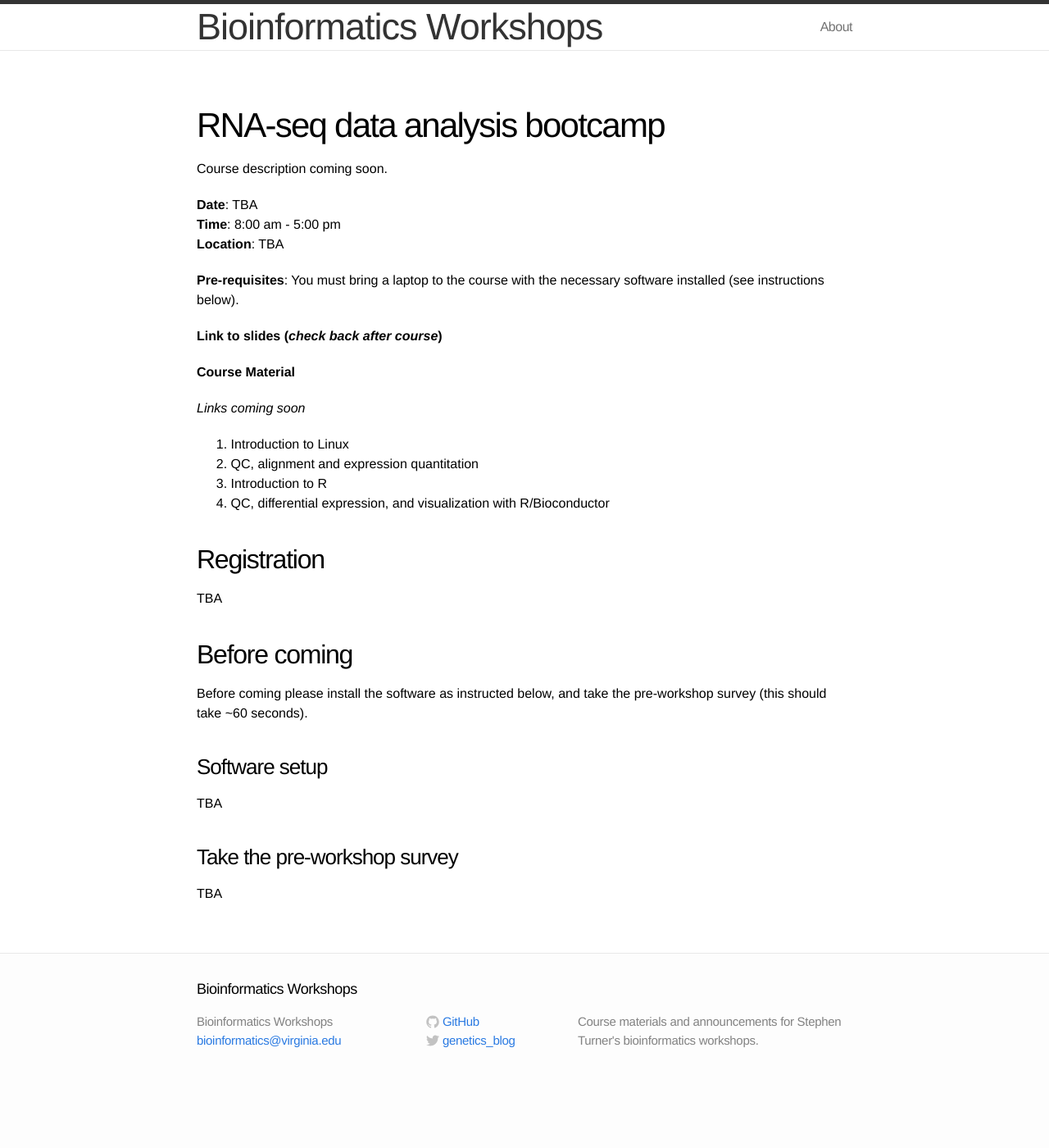
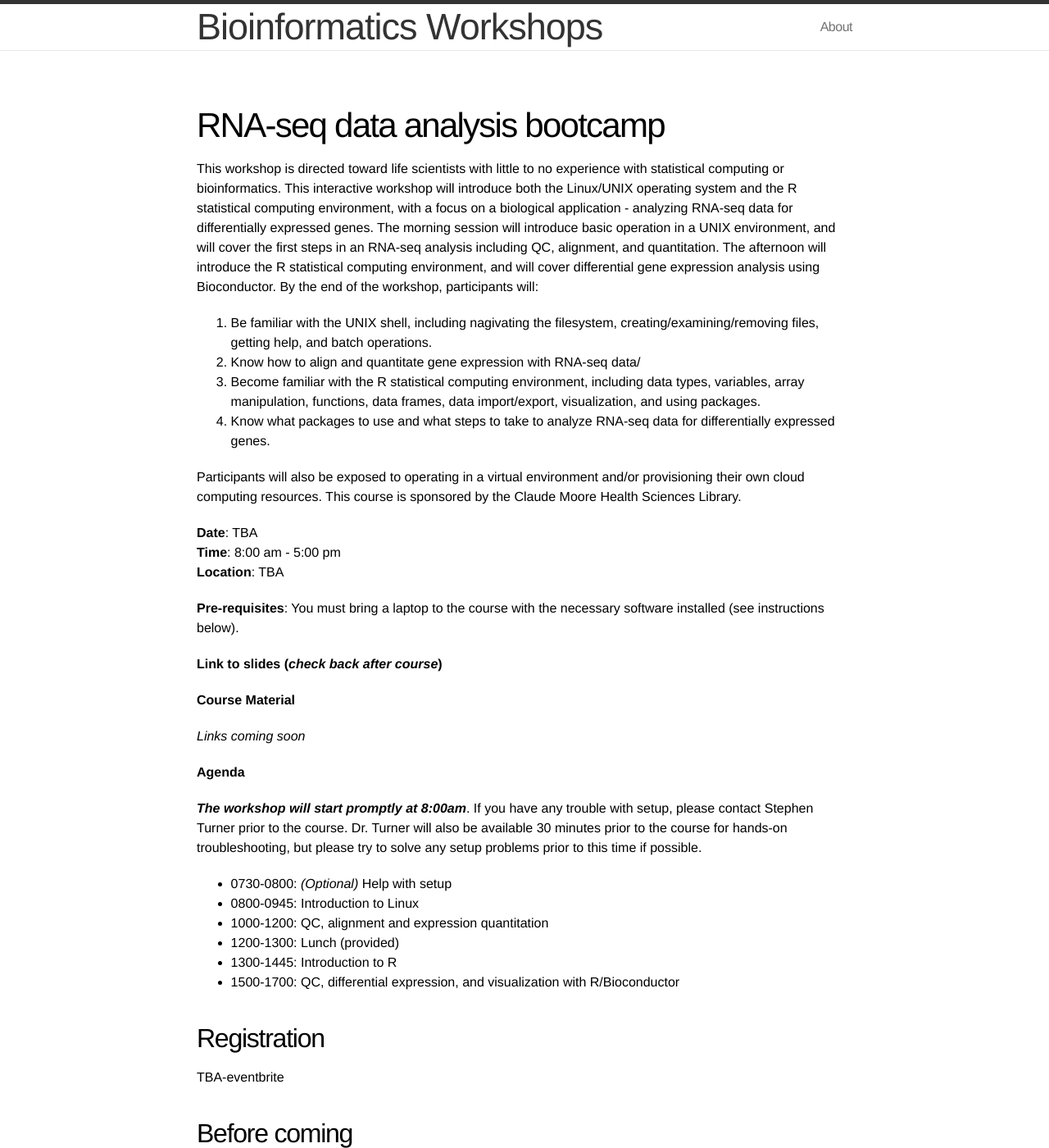
Before and after one commit to bioconnector/workshops2015, a Jekyll site: the page built from lessons/rnaseq-1day/index.md, in a window 1280 px wide and 1400 px high. Shown: the whole window at 82% size. Built offline with Jekyll 4.4.1, drawn with Linux system fonts in a browser that asks for light colours; Markdown is read by kramdown in place of the engine named in the settings.

Commit message:
added LOs and preliminary agenda for rna-seq bootcamp

```diff
--- a/lessons/rnaseq-1day/index.md
+++ b/lessons/rnaseq-1day/index.md
@@ -4,7 +4,14 @@ layout: page
 
 # RNA-seq data analysis bootcamp
 
-Course description coming soon.
+This workshop is directed toward life scientists with little to no experience with statistical computing or bioinformatics. This interactive workshop will introduce both the Linux/UNIX operating system and the R statistical computing environment, with a focus on a biological application - analyzing RNA-seq data for differentially expressed genes. The morning session will introduce basic operation in a UNIX environment, and will cover the first steps in an RNA-seq analysis including QC, alignment, and quantitation. The afternoon will introduce the R statistical computing environment, and will cover differential gene expression analysis using Bioconductor. By the end of the workshop, participants will:
+
+0. Be familiar with the UNIX shell, including nagivating the filesystem, creating/examining/removing files, getting help, and batch operations.
+0. Know how to align and quantitate gene expression with RNA-seq data/
+0. Become familiar with the R statistical computing environment, including data types, variables, array manipulation, functions, data frames, data import/export, visualization, and using packages.
+0. Know what packages to use and what steps to take to analyze RNA-seq data for differentially expressed genes.
+
+Participants will also be exposed to operating in a virtual environment and/or provisioning their own cloud computing resources. This course is sponsored by the Claude Moore Health Sciences Library.
 
 **Date**: TBA
 **Time**: 8:00 am - 5:00 pm
@@ -18,15 +25,21 @@ Course description coming soon.
 
 *Links coming soon*
 
-0. Introduction to Linux
-0. QC, alignment and expression quantitation
-0. Introduction to R
-0. QC, differential expression, and visualization with R/Bioconductor
+**Agenda**
+
+***The workshop will start promptly at 8:00am***. If you have any trouble with setup, please contact Stephen Turner prior to the course. Dr. Turner will also be available 30 minutes prior to the course for hands-on troubleshooting, but please try to solve any setup problems prior to this time if possible.
+
+* 0730-0800: *(Optional)* Help with setup
+* 0800-0945: Introduction to Linux
+* 1000-1200: QC, alignment and expression quantitation
+* 1200-1300: Lunch (provided)
+* 1300-1445: Introduction to R
+* 1500-1700: QC, differential expression, and visualization with R/Bioconductor
 
 
 ## Registration
 
-TBA
+TBA-eventbrite
 
 {% if page.eventbrite %}
 <iframe src="//www.eventbrite.com/tickets-external?eid={{page.eventbrite}}&ref=etckt" frameborder="0" width="100%" height="225px" scrolling="auto"></iframe>
```
